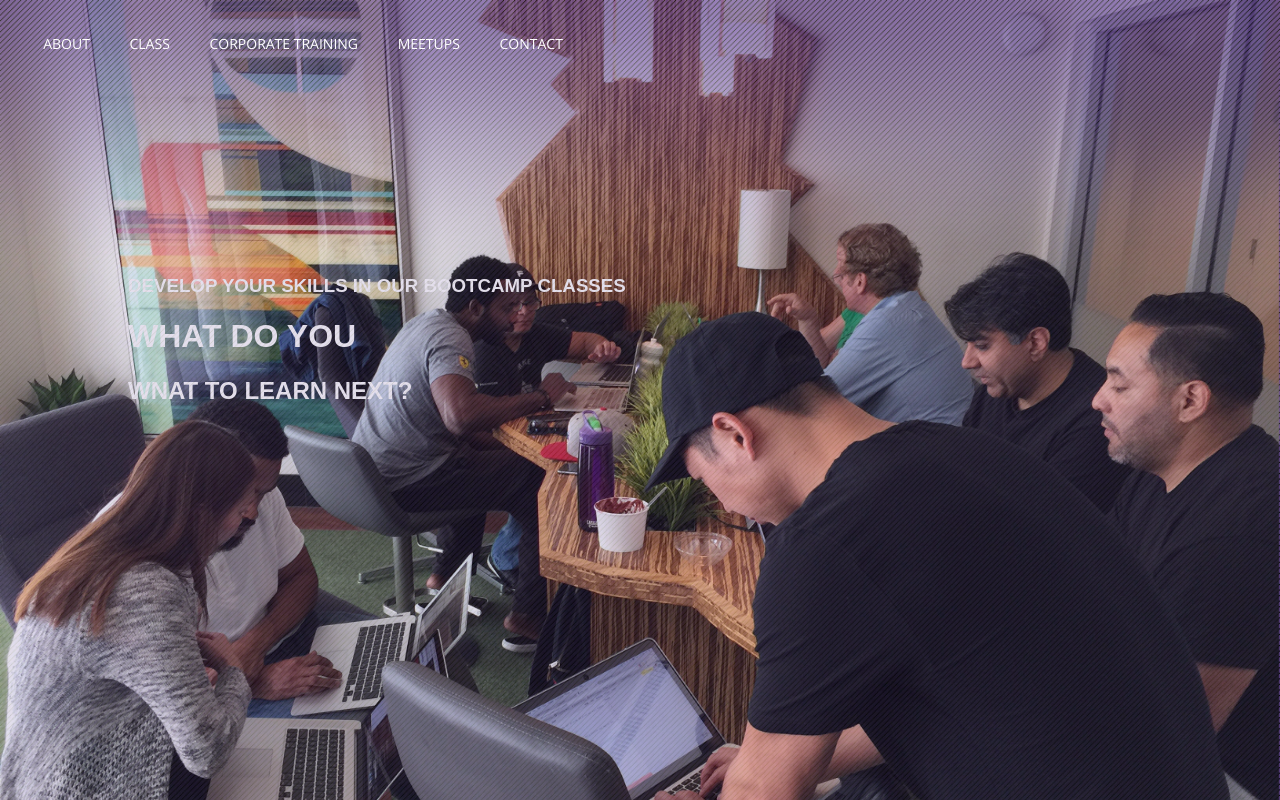
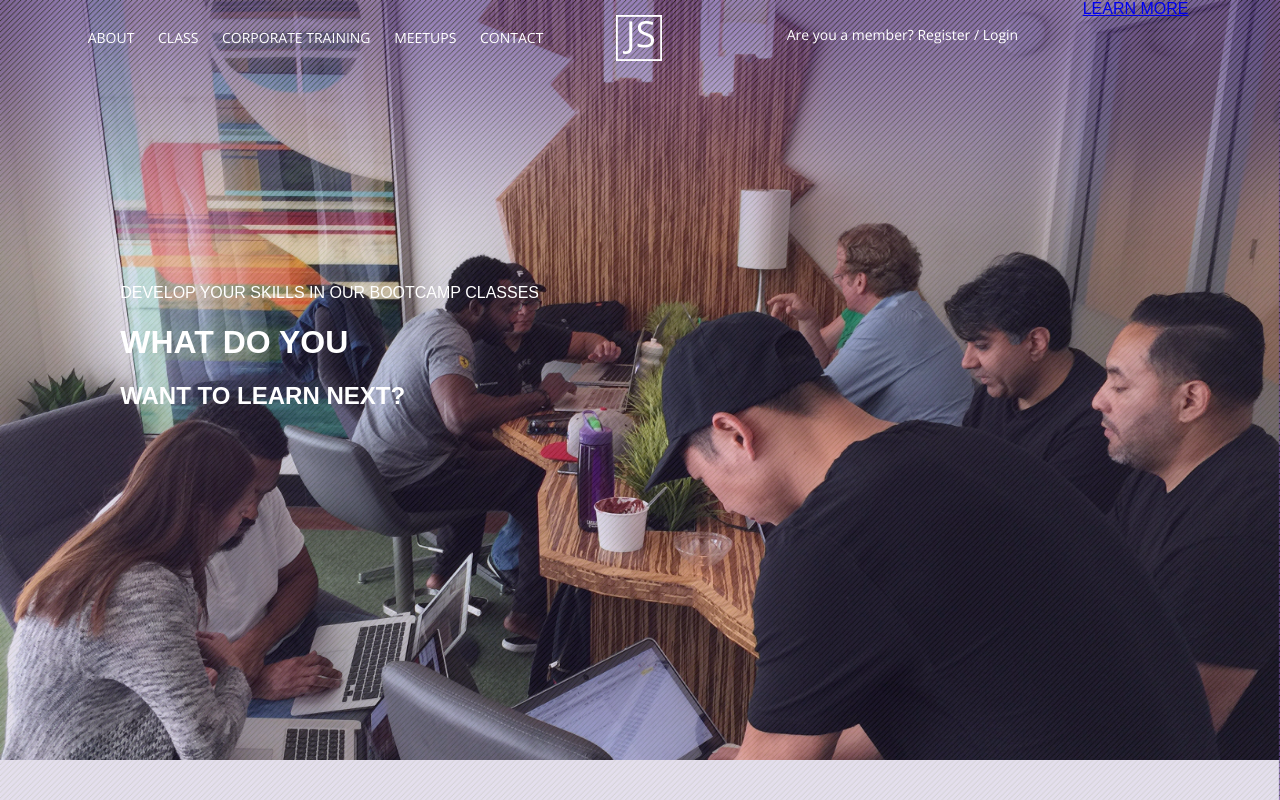
Before and after one commit to robinehyun/JavaScriptLA, a website: page public/index.html in a window 1280 px wide. Drawn offline with nearby package versions, Linux system fonts and the light colour scheme.

Commit message:
navigation bar and header

```diff
--- /dev/null
+++ b/gulpfile.js
@@ -0,0 +1,16 @@
+var gulp = require('gulp'),
+    sass = require('gulp-sass');
+
+gulp.task('sass', function () {
+  return gulp.src('./public/sass/**/*.scss')
+    .pipe(sass().on('error', sass.logError))
+    .pipe(gulp.dest('./public/css'));
+});
+
+// gulp.task('sass:watch', function () {
+//   gulp.watch('./sass/**/*.scss', ['sass']);
+// });
+
+gulp.task('default', function(){
+  gulp.watch('./public/sass/**/*.scss', ['sass']);
+});
--- a/package.json
+++ b/package.json
@@ -7,5 +7,9 @@
     "test": "echo \"Error: no test specified\" && exit 1"
   },
   "author": "",
-  "license": "ISC"
+  "license": "ISC",
+  "dependencies": {
+    "gulp": "^3.9.1",
+    "gulp-sass": "^2.3.1"
+  }
 }
--- a/public/index.html
+++ b/public/index.html
@@ -8,6 +8,7 @@
   </head>
   <body>
     <header>
+        <div id="text-overlay">
         <nav id="nav-wrap">
           <a class="mobile-btn" href="#nav-wrap" title="Show navigation">Show navigation</a>
           <a class="mobile-btn" href="#" title="Hide navigation">Hide navigation</a>
@@ -17,22 +18,29 @@
             <li><a class="smoothscroll" href="#training">Corporate Training</a></li>
             <li><a class="smoothscroll" href="#meetups">Meetups</a></li>
             <li><a class="smoothscroll" href="#contact">Contact</a></li>
-          <li><a class="middle-logo" href="#"></a></li>
           </ul>
         </nav>
+        <div id="logo-wrap">
+          <img src="img/JS_Logo.png" />
+        </div>
+        <div id="membership">
+          <div class="member">Are you a member? <span><a href="#">Register</a> / <a href="#">Login</a></span></div>
+        </div>
 
-      <div class="row banner">
+          <div class="row-banner">
             <div class="banner-text">
-          <h3 cass="responsive-headline">Develop your skills in our bootcamp classes</h3>
-          <h1 class="responsive-headline">What do you</h1>
-          <h2 class="responsive-headline">wnat to learn next?</h2>
+              <div cass="lineOne">Develop your skills in our bootcamp classes</div>
+              <h1 class="lineTwo">What do you</h1>
+              <h2 class="lineThree">want to learn next?</h2>
             </div>
           </div>
 
-      <div class="learn-button">
-
+          <div class="learn">
+            <a href="#">LEARN MORE</a>
+          </div>
         </div>
     </header>
+    <div id="overlay"></div>
     <script src="/scripts/jquery/dist/jquery.min.js"></script>
     <script type="text/javascript" src="js/app.js"></script>
   </body>
--- /dev/null
+++ b/public/sass/style.scss
@@ -0,0 +1,147 @@
+@import url(https://fonts.googleapis.com/css?family=Open+Sans:400,300,600,700,800);
+
+$font-OpenSans : 'Open Sans', sans-serif;
+
+header {
+  position: relative;
+  min-height: 760px;
+  width: 100%;
+  overflow: hidden;
+  background: url(../img/GroupImage1.jpg) no-repeat top center;
+  background-size: cover !important;
+  -webkit-background-size: cover !important;
+}
+
+div#overlay {
+  position: absolute;
+  top: 0;
+  right: 0;
+  bottom: 0;
+  left: 0;
+  background-image: url(../img/Top-Image-Gradient.png);
+  background-size: cover;
+  opacity: 0.7;
+  z-index: 1;
+  width: 100%;
+  min-height: 760px;
+}
+
+div#text-overlay {
+  position:absolute;
+  z-index: 10;
+}
+
+
+/* Navigation Bar */
+
+#nav-wrap ul, #nav-wrap li, #nav-wrap a {
+	 margin: 0;
+	 padding: 0;
+	 border: none;
+	 outline: none;
+}
+
+#nav-wrap {
+  font: 14px $font-OpenSans;
+  font-weight: 300;
+  width: 50%;
+  text-transform: uppercase;
+  margin: 0 auto;
+  z-index: 100;
+  float: left;
+}
+
+#nav-wrap > a.mobile-btn {
+  display: none;
+}
+
+ul#nav {
+  min-height: 48px;
+  width: 100%;
+  text-align: center;
+  margin-left: 15px;
+  margin-top: 20px;
+}
+
+ul#nav li {
+  position: relative;
+  list-style: none;
+  height: 48px;
+  display: inline-block;
+  margin: 0px 10px;
+}
+
+ul#nav li a {
+  display: inline-block;
+  padding-top: 8px;
+  text-decoration: none;
+  text-align: left;
+  color: #fff;
+  -webkit-transition: color .2s ease-in-out;
+  -moz-transition: color .2s ease-in-out;
+  -o-transition: color .2s ease-in-out;
+  -ms-transition: color .2s ease-in-out;
+  transition: color .2s ease-in-out;
+}
+
+ul#nav li a:active {
+  background-color: transparent !important;
+}
+
+ul#nav li a:hover {
+  padding-bottom: 3px;
+  border-bottom: 2px solid #fff;
+}
+
+#nav ul li a.middle-logo {
+  background: url(../img/JS_Logo.png);
+  background-repeat: no-repeat;
+  display: block;
+  padding: 0;
+}
+
+div#logo-wrap {
+  float:left;
+  margin-left: 15px;
+  margin-top: 15px;
+}
+
+div#membership {
+  float: left;
+  color: #fff;
+  font: 14px $font-OpenSans;
+  font-weight: 300;
+  width: 30%;
+  text-align: center;
+  height: 68px;
+  margin-left: 5%;
+}
+
+div.member {
+  margin-top: 25px;
+
+  a {
+    text-decoration: none;
+    color: #fff;
+
+  }
+  a:hover {
+    border-bottom: 2px solid #fff;
+    padding-bottom: 3px;
+  }
+}
+
+div.row-banner {
+  float: left;
+  font: $font-OpenSans;
+  display: inline-block;
+  width: 50%;
+  margin-top: 18%;
+  margin-left: 10%;
+  color: #fff;
+  text-transform: uppercase;
+
+  div.lineOne {
+    font-weight: 300;
+  }
+}
```
Also changed, not shown: public/css/style.css. Lines whose indentation alone changed are shown as unchanged.
